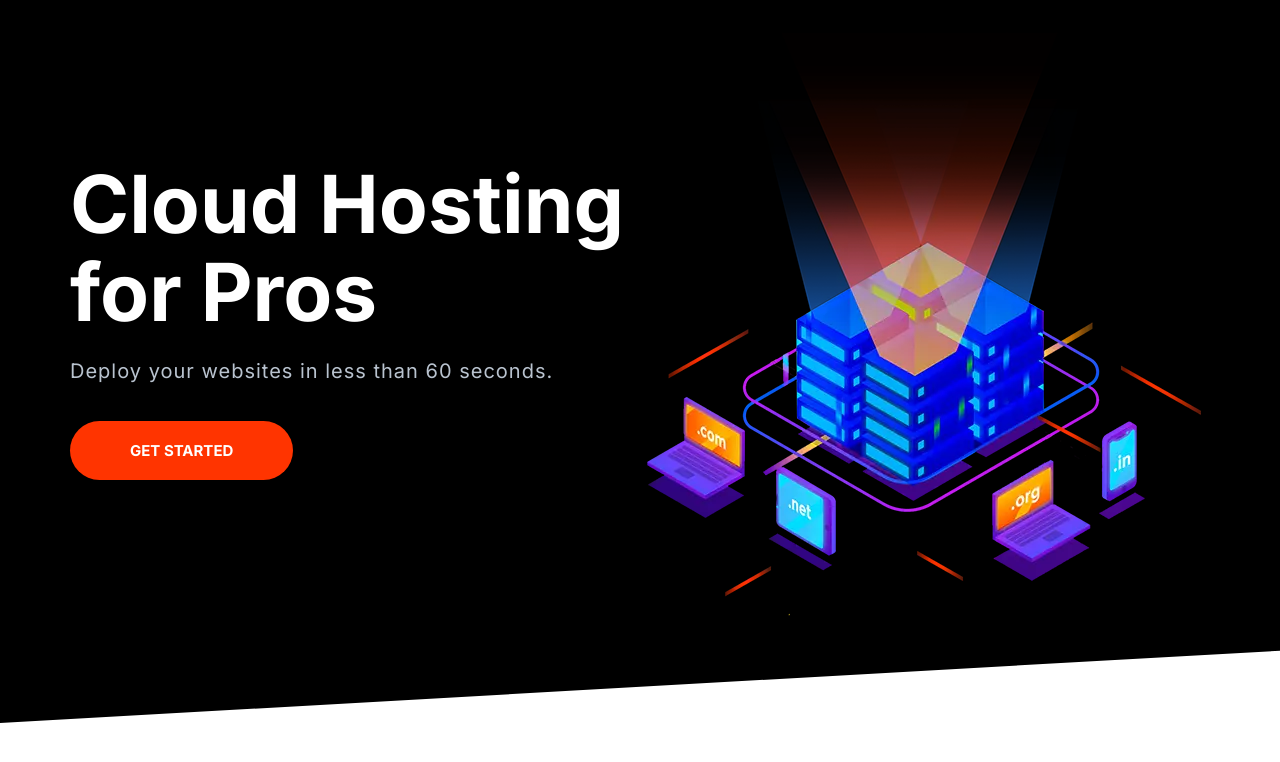
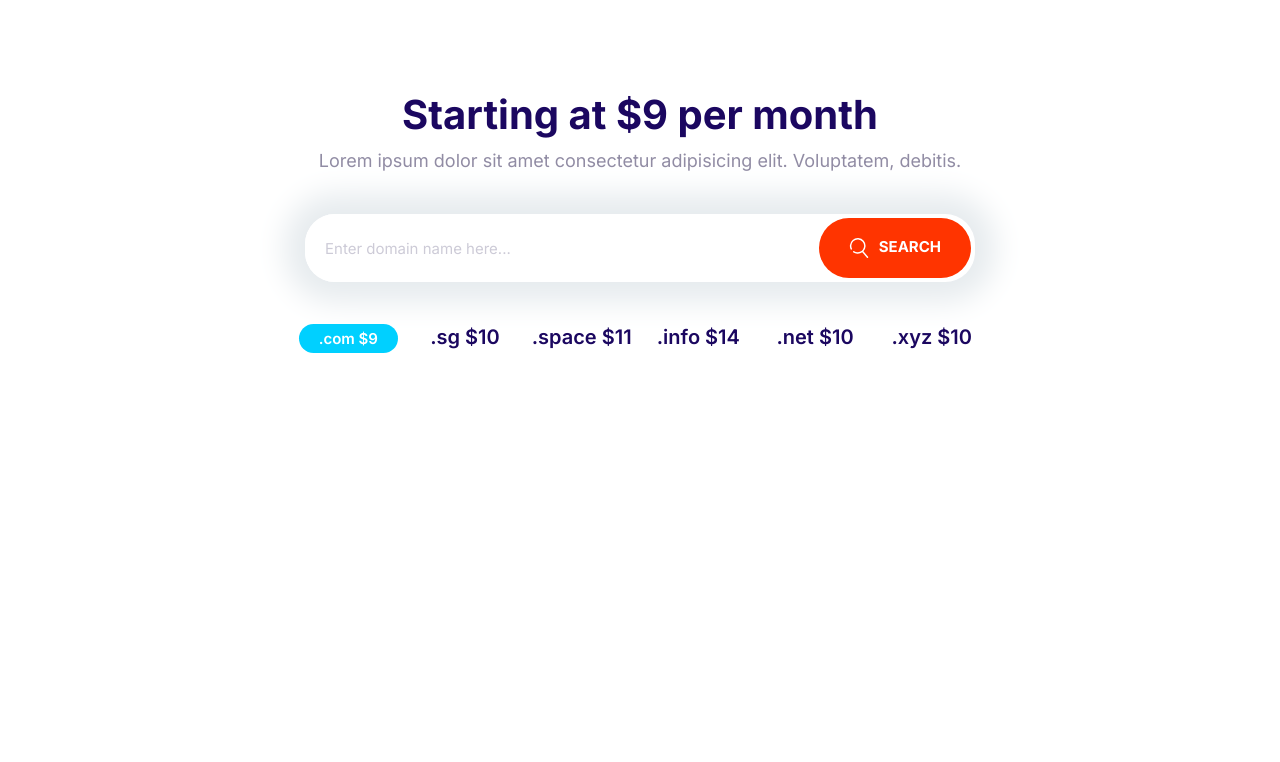
Before and after one commit to dzyfer/moshified, a plain HTML site: page index.html in a window 1280 px wide. Drawn offline with Linux system fonts and the light colour scheme.

Commit message:
Build the domain block.

```diff
--- a/css/styles.css
+++ b/css/styles.css
@@ -203,10 +203,18 @@ a {
   font-size: 1.8rem;
   font-weight: bold;
   margin: 1rem 0;
+  outline: 0;
   padding: 2rem 3rem;
   text-align: center;
   text-transform: uppercase;
   white-space: nowrap;
+}
+
+.btn .icon {
+  width: 2rem;
+  height: 2rem;
+  margin-right: 1rem;
+  vertical-align: middle;
 }
 
 .btn--primary {
@@ -286,7 +294,7 @@ a {
 .input-group .input {
   border: 0;
   flex-grow: 1;
-  padding: 1.5rem 1rem;
+  padding: 1.5rem 2rem;
 }
 
 .input-group .btn {
@@ -710,3 +718,29 @@ a {
     align-self: center;
   }
 }
+
+/* Domain Block */
+
+.block-domain .input-group {
+  box-shadow: 0 0 30px 20px #e6ebee;
+  border: 0;
+  margin: 4rem auto;
+  max-width: 670px;
+}
+
+.block-domain__prices {
+  display: grid;
+  grid-template-columns: repeat(3, 1fr);
+  grid-template-rows: repeat(2, 6rem);
+  font-size: 2rem;
+  font-weight: 600;
+  justify-items: center;
+  max-width: 700px;
+  margin: 0 auto;
+}
+
+@media screen and (min-width: 768px) {
+  .block-domain__prices {
+    grid-template-columns: repeat(auto-fit, minmax(10rem, 1fr));
+  }
+}
--- a/index.html
+++ b/index.html
@@ -12,19 +12,26 @@
     <link rel="stylesheet" href="css/styles.css">
 </head>
 <body>
-    <section class="block block--dark block--skewed-left hero">
-        <div class="container grid grid--1x2">
-            <header class="block__header hero__content">
-                <h1 class="block__heading">Cloud Hosting for Pros</h1>
-                <p class="hero__tagline">Deploy your websites in less than 60 seconds.</p>
-                <a href="" class="btn btn--accent btn--stretched">Get Started</a>
-            </header>
-            <picture>
-                <source type="image/webp" srcset="images/banner.webp 1x, images/banner@2x.webp 2x">
-                <source type="image/png" srcset="images/banner.png 1x, images/banner@2x.png 2x">
-                <img class="hero__image" src="images/banner.png" alt="">
-            </picture>
+    <section class="block container block-domain">
+        <header class="block__header">
+            <h2>Starting at $9 per month</h2>
+            <p>Lorem ipsum dolor sit amet consectetur adipisicing elit. Voluptatem, debitis.</p>
+        </header>
+        <div class="input-group">
+            <input type="text" class="input" placeholder="Enter domain name here...">
+            <button class="btn btn--accent">
+                <svg class="icon icon--white">
+                <use xlink:href="images/sprite.svg#search"></use>
+            </svg>Search</button>
         </div>
+        <ul class="list block-domain__prices">
+            <li><span class="badge badge--secondary">.com $9</span></li>
+            <li>.sg $10</li>
+            <li>.space $11</li>
+            <li>.info $14</li>
+            <li>.net $10</li>
+            <li>.xyz $10</li>
+        </ul>
     </section>
     <script src="js/main.js"></script>
 </body>
```
Also changed, not shown: components/domainblock.html (added, +21 -0 lines), components/inputgroup.html (+5 -0 lines).
